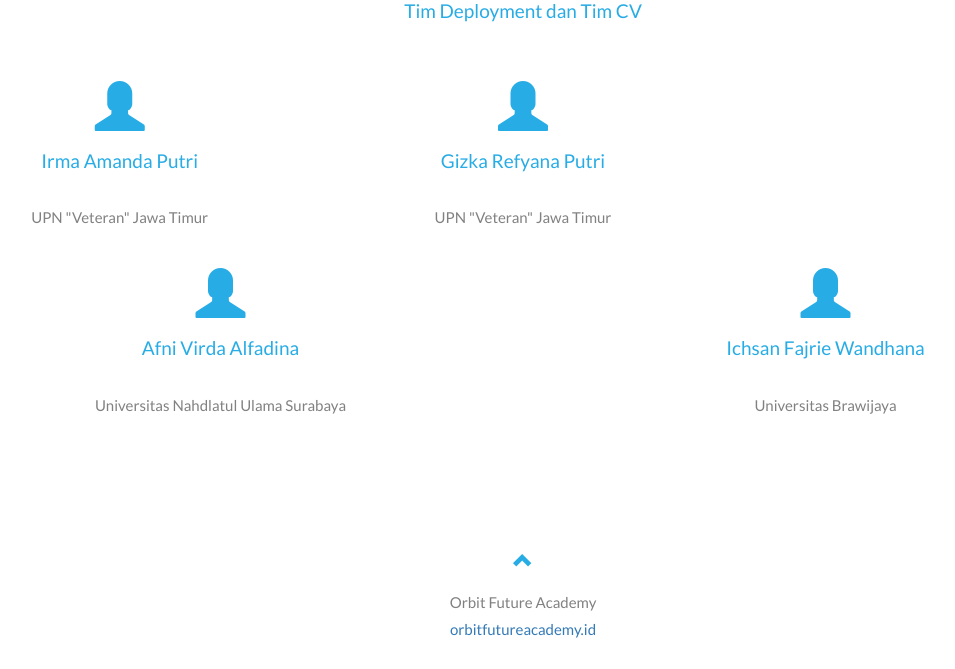
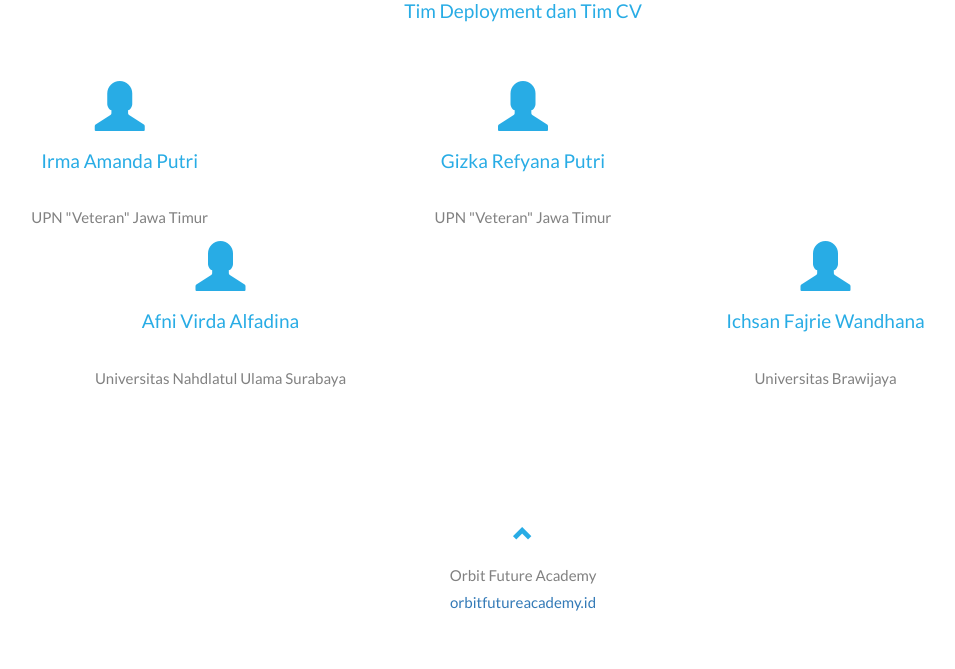
Before and after one commit to irmaamanda/Uprak, a Flask app: page / in a window 1280 px wide. Shown: the part 1318-1987 px from the top of the page, without its empty margins (117-1072 px from the left). After the commit the page ends 1929 px from the top, so only its background shows below. Run offline with Flask 3, Linux system fonts and the light colour scheme.

Commit message:
Update index.html

```diff
--- a/templates/index.html
+++ b/templates/index.html
@@ -135,9 +135,6 @@
 				<h4>Gizka Refyana Putri</h4>
 				<p>UPN "Veteran" Jawa Timur</p>
 			</div>
-		</div>
-	    <br>
-	    <div class="row slideanim">
 			<div class="col-sm-6">
 				<span class="glyphicon glyphicon-user logo-small"></span>
 				<h4>Afni Virda Alfadina</h4>
```
